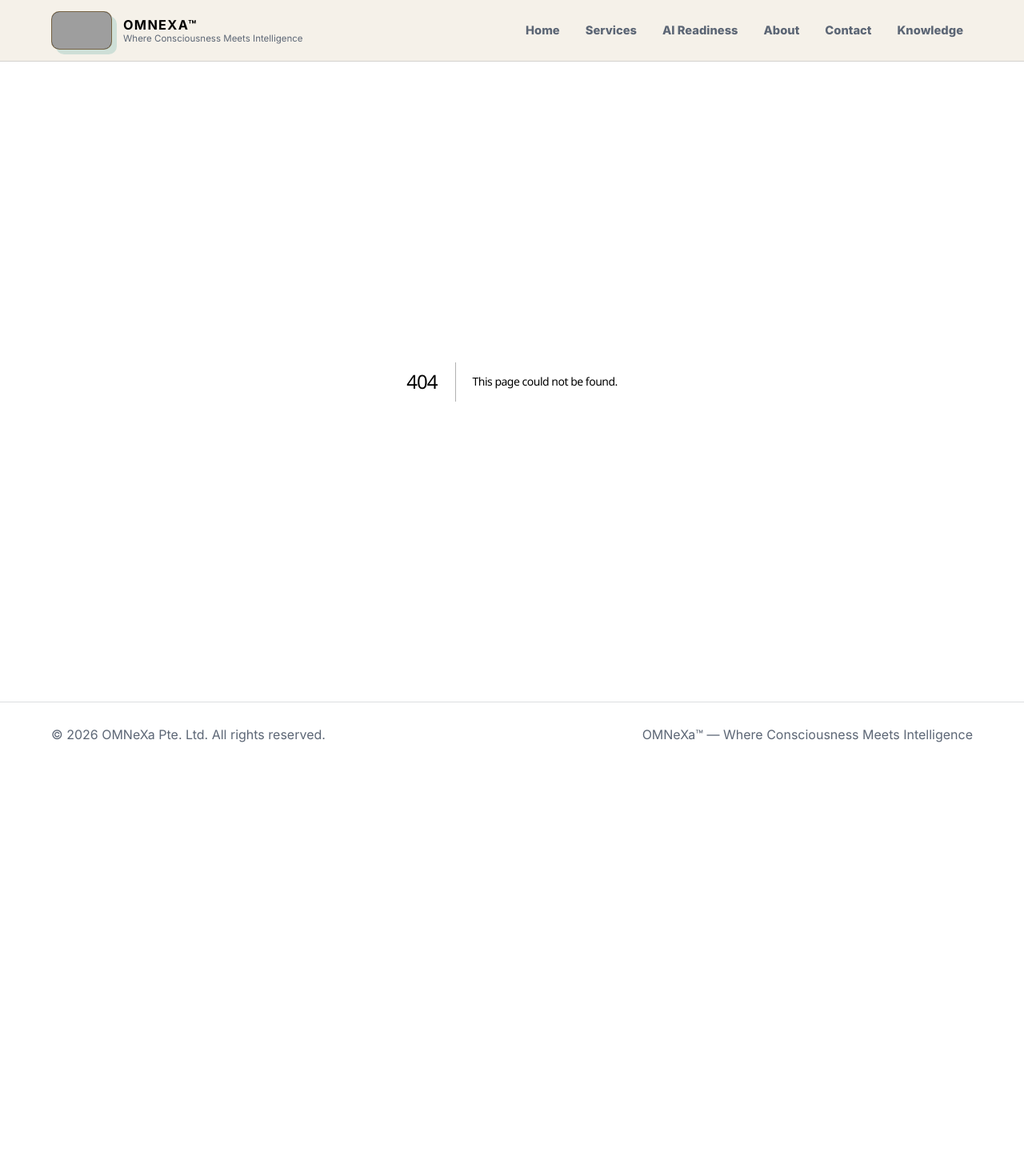
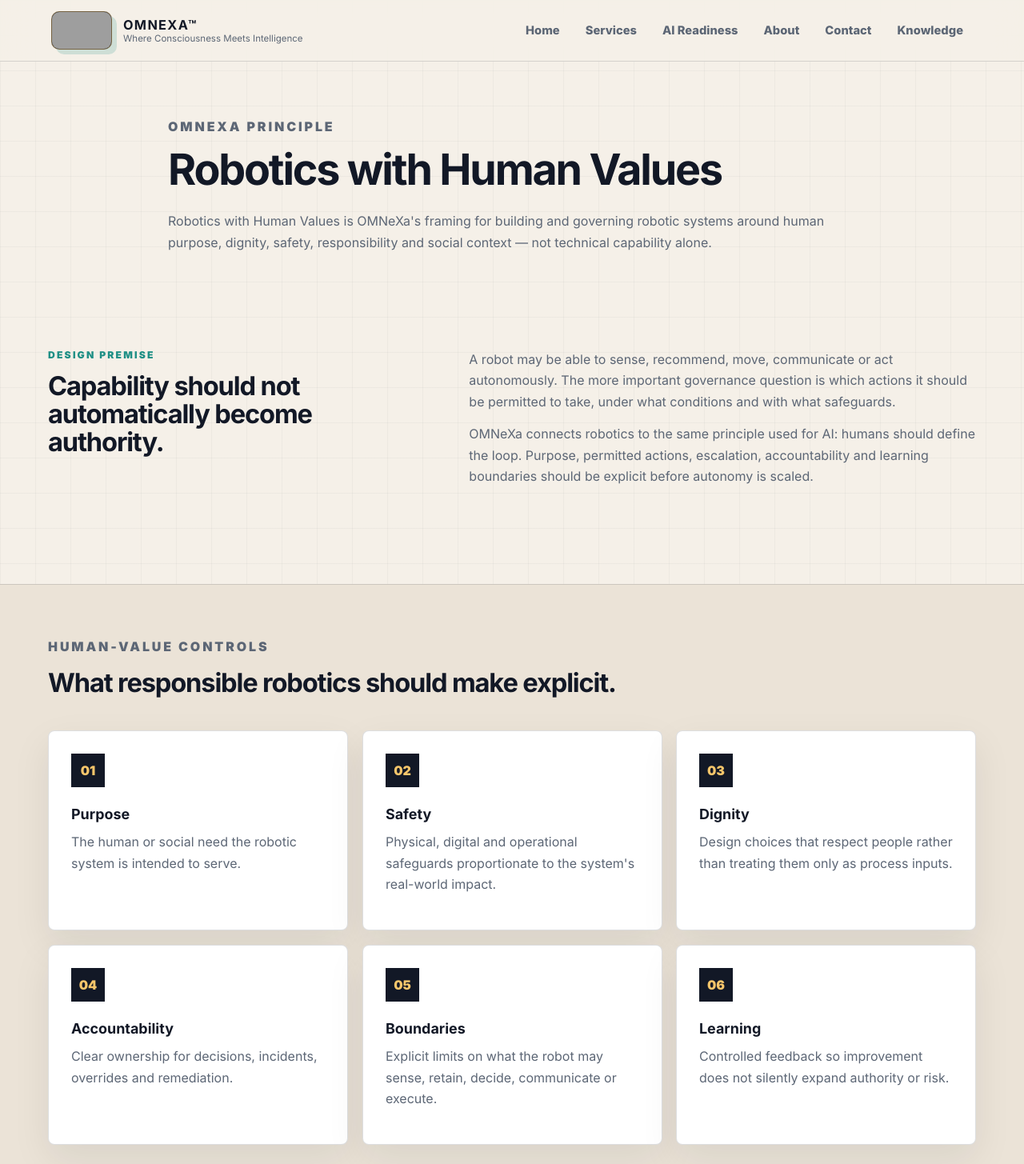
Before and after one commit to HumanSamaritan/OMNEXAFuture, a Next.js app: page /robotics-with-human-values in a window 1280 px wide. Before the commit this address had no page. Shown: the top 1455 px of the page at 80% size. Before the commit the page ends 958 px from the top, so only its background shows below. Built offline with nearby package versions, Linux system fonts and the light colour scheme; grey boxes are pictures that could not be loaded.

Commit message:
Add Robotics with Human Values concept page

```diff
--- /dev/null
+++ b/app/robotics-with-human-values/page.tsx
@@ -0,0 +1,109 @@
+import type { Metadata } from "next";
+
+const siteUrl = "https://www.omnexagoc.com";
+
+export const metadata: Metadata = {
+  title: "Robotics with Human Values",
+  description:
+    "OMNeXa's Robotics with Human Values principle: robotics designed around human purpose, dignity, safety, accountability, governance and responsible interaction.",
+  alternates: { canonical: `${siteUrl}/robotics-with-human-values` },
+  openGraph: {
+    title: "Robotics with Human Values | OMNeXa",
+    description:
+      "A responsible robotics principle connecting technical capability with human purpose, safety, dignity, governance and accountability.",
+    url: `${siteUrl}/robotics-with-human-values`,
+    type: "article"
+  }
+};
+
+const articleSchema = {
+  "@context": "https://schema.org",
+  "@type": "Article",
+  "@id": `${siteUrl}/robotics-with-human-values#article`,
+  headline: "Robotics with Human Values",
+  description:
+    "OMNeXa's principle for aligning robotics with human purpose, dignity, safety, governance and accountability.",
+  author: { "@id": `${siteUrl}/about#dhiraj-kumar` },
+  publisher: { "@id": `${siteUrl}/#organization` },
+  mainEntityOfPage: `${siteUrl}/robotics-with-human-values`,
+  inLanguage: "en-SG"
+};
+
+export default function RoboticsWithHumanValuesPage() {
+  return (
+    <main>
+      <script
+        type="application/ld+json"
+        dangerouslySetInnerHTML={{ __html: JSON.stringify(articleSchema) }}
+      />
+
+      <section className="page-hero section-shell aligned-section">
+        <p className="eyebrow">OMNeXa principle</p>
+        <h1>Robotics with Human Values</h1>
+        <p>
+          Robotics with Human Values is OMNeXa's framing for building and governing robotic systems
+          around human purpose, dignity, safety, responsibility and social context — not technical
+          capability alone.
+        </p>
+      </section>
+
+      <section className="section-shell split-section aligned-section">
+        <div>
+          <p className="eyebrow">Design premise</p>
+          <h2>Capability should not automatically become authority.</h2>
+        </div>
+        <div className="copy-stack">
+          <p>
+            A robot may be able to sense, recommend, move, communicate or act autonomously. The more
+            important governance question is which actions it should be permitted to take, under what
+            conditions and with what safeguards.
+          </p>
+          <p>
+            OMNeXa connects robotics to the same principle used for AI: humans should define the loop.
+            Purpose, permitted actions, escalation, accountability and learning boundaries should be
+            explicit before autonomy is scaled.
+          </p>
+        </div>
+      </section>
+
+      <section className="band">
+        <div className="section-shell aligned-section">
+          <div className="section-heading">
+            <p className="eyebrow">Human-value controls</p>
+            <h2>What responsible robotics should make explicit.</h2>
+          </div>
+          <div className="pillar-grid">
+            <article className="pillar-card"><span>01</span><h3>Purpose</h3><p>The human or social need the robotic system is intended to serve.</p></article>
+            <article className="pillar-card"><span>02</span><h3>Safety</h3><p>Physical, digital and operational safeguards proportionate to the system's real-world impact.</p></article>
+            <article className="pillar-card"><span>03</span><h3>Dignity</h3><p>Design choices that respect people rather than treating them only as process inputs.</p></article>
+            <article className="pillar-card"><span>04</span><h3>Accountability</h3><p>Clear ownership for decisions, incidents, overrides and remediation.</p></article>
+            <article className="pillar-card"><span>05</span><h3>Boundaries</h3><p>Explicit limits on what the robot may sense, retain, decide, communicate or execute.</p></article>
+            <article className="pillar-card"><span>06</span><h3>Learning</h3><p>Controlled feedback so improvement does not silently expand authority or risk.</p></article>
+          </div>
+        </div>
+      </section>
+
+      <section className="section-shell aligned-section">
+        <div className="section-heading">
+          <p className="eyebrow">Consciousness and machines</p>
+          <h2>A design question, not an unsupported claim.</h2>
+        </div>
+        <div className="copy-stack">
+          <p>
+            OMNeXa uses the phrase "Where Consciousness Meets Intelligence" to keep human awareness,
+            judgement, responsibility and values visible as intelligent systems become more capable.
+            It does not assume that today's AI or robotic systems possess human consciousness.
+          </p>
+          <p>
+            The practical objective is to ensure that human purpose and accountability remain part of
+            the architecture as automation becomes more autonomous and more embedded in daily life.
+          </p>
+        </div>
+        <div className="hero-actions">
+          <a className="button primary" href="/knowledge">Back to OMNeXa knowledge</a>
+          <a className="button secondary" href="/humans-defining-the-loop">Humans Defining the Loop</a>
+        </div>
+      </section>
+    </main>
+  );
+}
```
